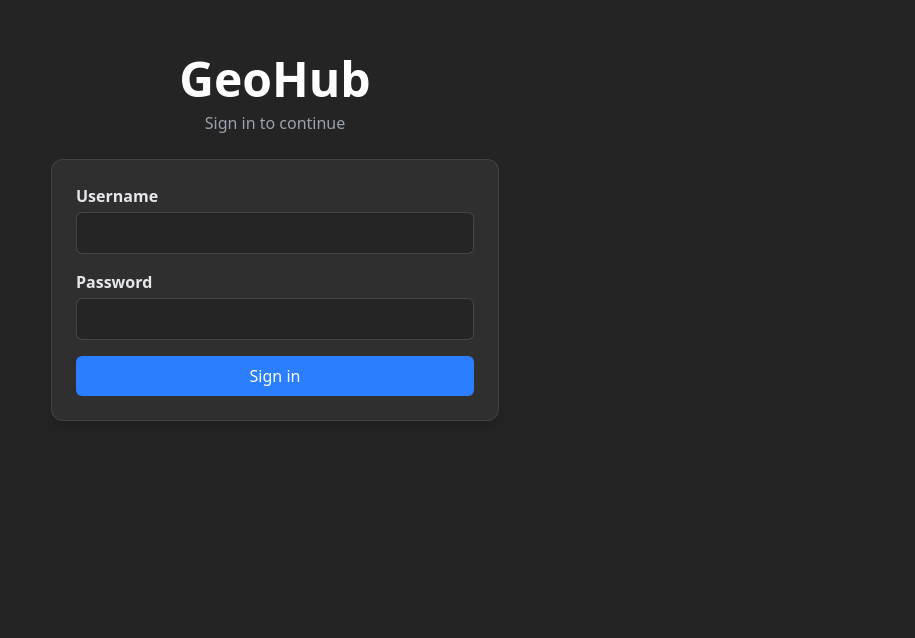
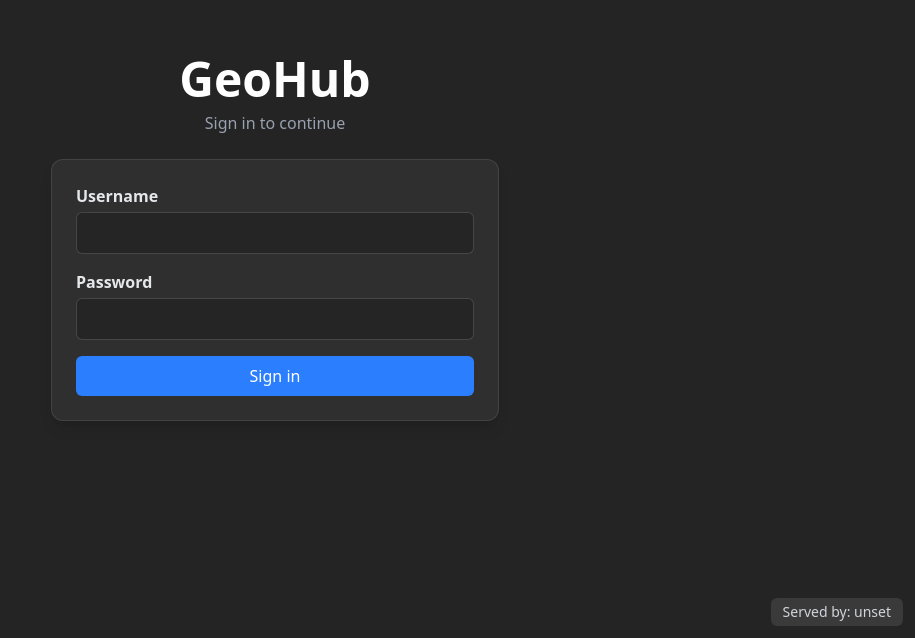
Before and after one commit to matheuspires7/GeoHub, a React (Vite) app in the folder frontend/: page /login in a window 1280 px wide. Shown: the part 162-800 px from the top of the page, without its empty margins (365-1280 px from the left). Built offline with nearby package versions, Linux system fonts and the light colour scheme; no server answers.

Commit message:
selo mostrando qual front respondeu

```diff
--- a/frontend/src/App.tsx
+++ b/frontend/src/App.tsx
@@ -14,9 +14,18 @@ import Login from './pages/Login';
 import RotaProtegida from './components/RotaProtegida';
 import Usuarios from './pages/Usuarios';
 
+// nome do front que entregou o site (definido no docker-compose)
+const servidor = import.meta.env.VITE_SERVIDOR;
+
 const App: React.FC = () => {
   return (
     <Router>
+      {servidor && (
+        <div className="fixed bottom-3 right-3 rounded-md bg-white/10 px-3 py-1 text-sm text-gray-300">
+          Served by: {servidor}
+        </div>
+      )}
+
       <Routes>
         <Route path="/login" element={<Login />} />
 
```
Also changed, not shown: 2 other files (tests, documents, lock files or other folders).
